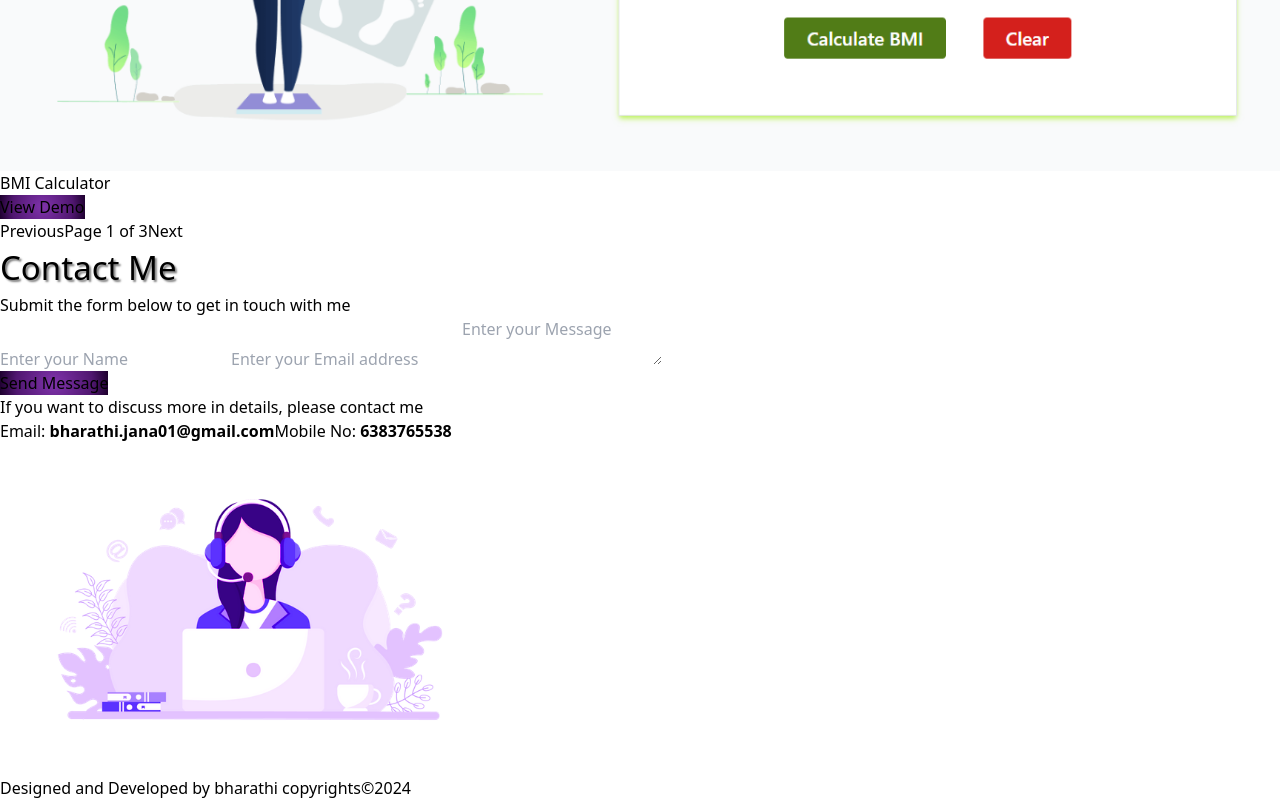
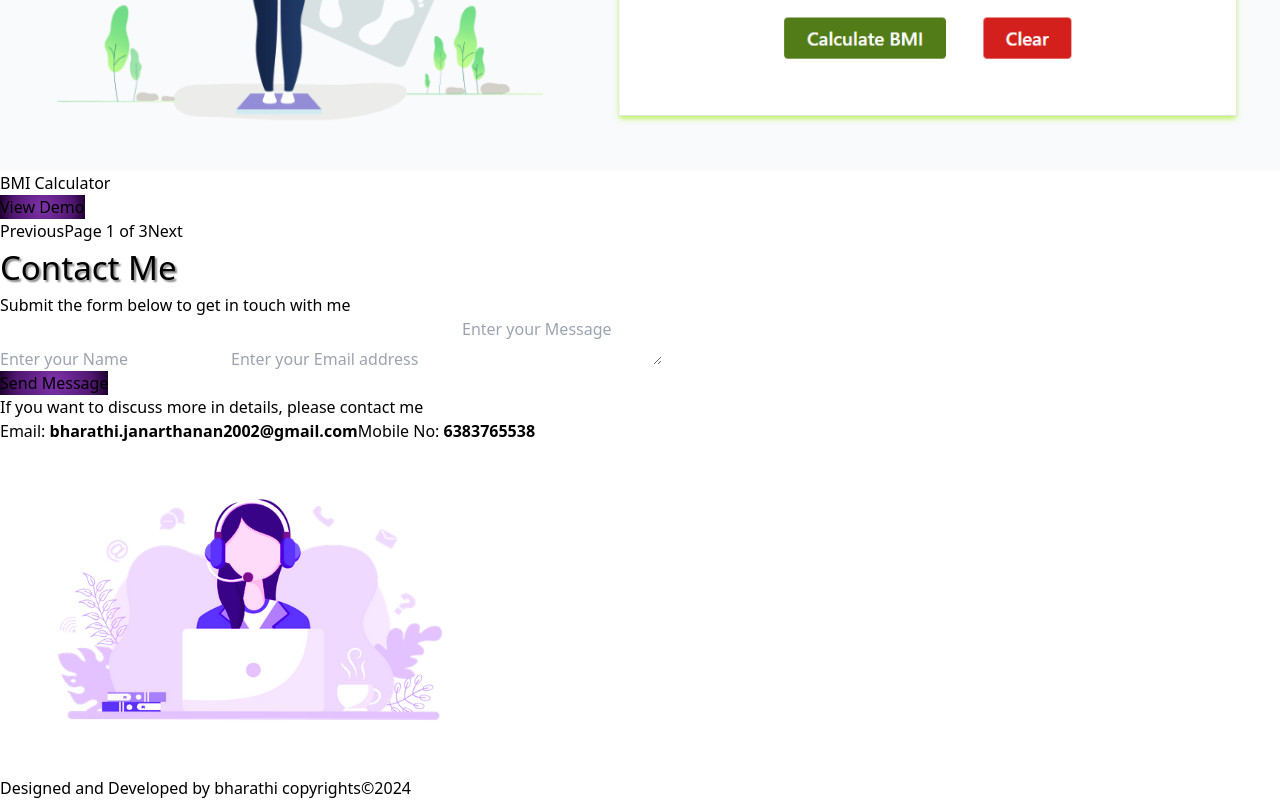
Before and after one commit to bharathijana1/Portfolio-bharathi, a React (Vite) app: page / in a window 1280 px wide. Shown: the part 8529-9329 px from the top of the page. Built offline with nearby package versions, Linux system fonts and the light colour scheme.

Commit message:
Update Contact.jsx

```diff
--- a/src/Components/Contact.jsx
+++ b/src/Components/Contact.jsx
@@ -120,8 +120,8 @@ const Contact = () => {
         <h1 className='text-lg md:text-xl text-center  p-1 mb-4'>
             If you want to discuss more in details, please contact me
           </h1>
-          <a href="mailto:bharathi.jana01@gmail.com" className="curser-pointer text-lg md:text-xl p-3">
-            <span className='font-semibold'>Email: </span><strong className='hover:underline'>bharathi.jana01@gmail.com</strong>
+          <a href="mailto:bharathi.janarthanan2002@gmail.com" className="curser-pointer text-lg md:text-xl p-3">
+            <span className='font-semibold'>Email: </span><strong className='hover:underline'>bharathi.janarthanan2002@gmail.com</strong>
           </a>
           <a href="tel:+6383765538" className="curser-pointer text-lg md:text-xl p-3">
             <span className='font-semibold' >Mobile No: </span> <strong className='hover:underline'>6383765538</strong>
```
